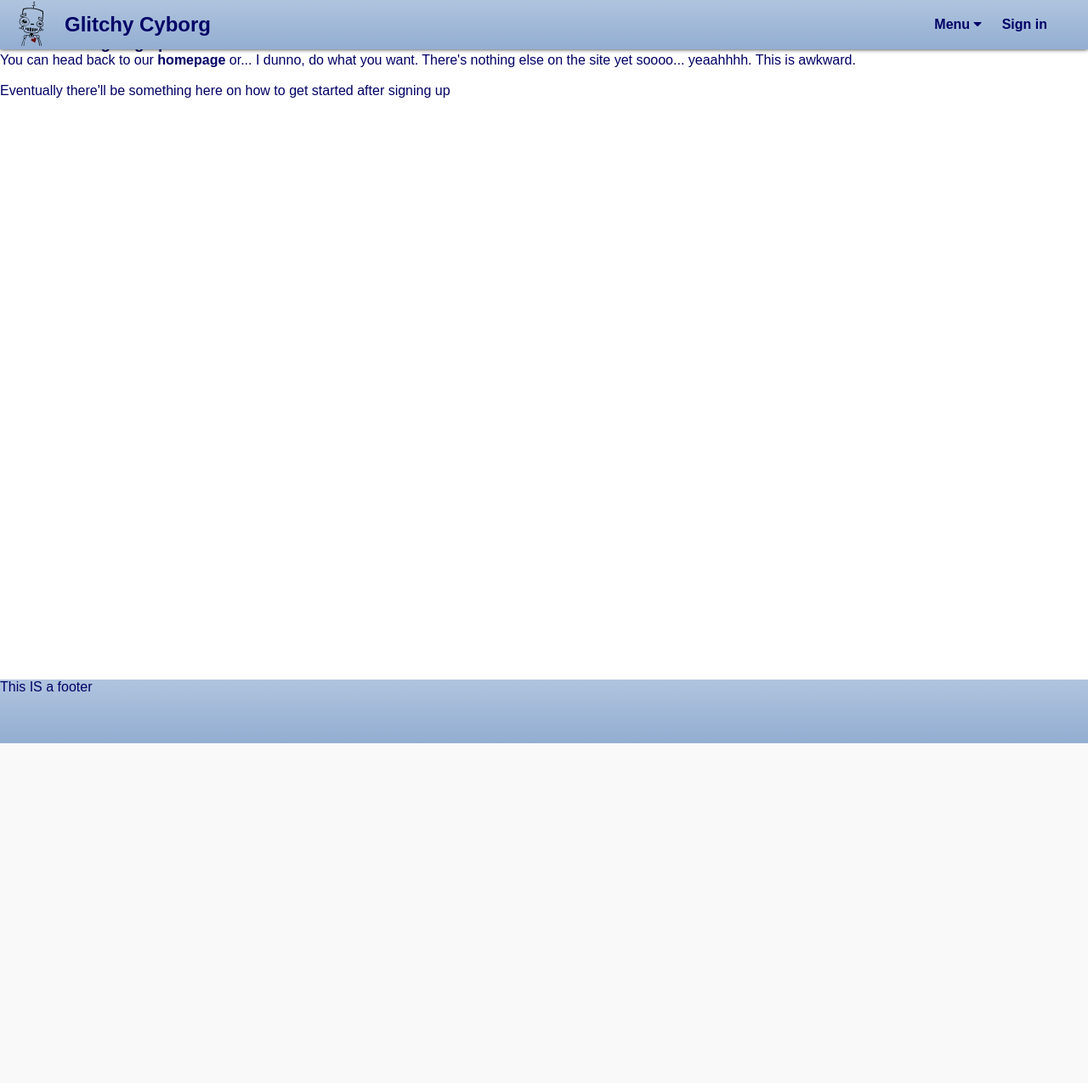
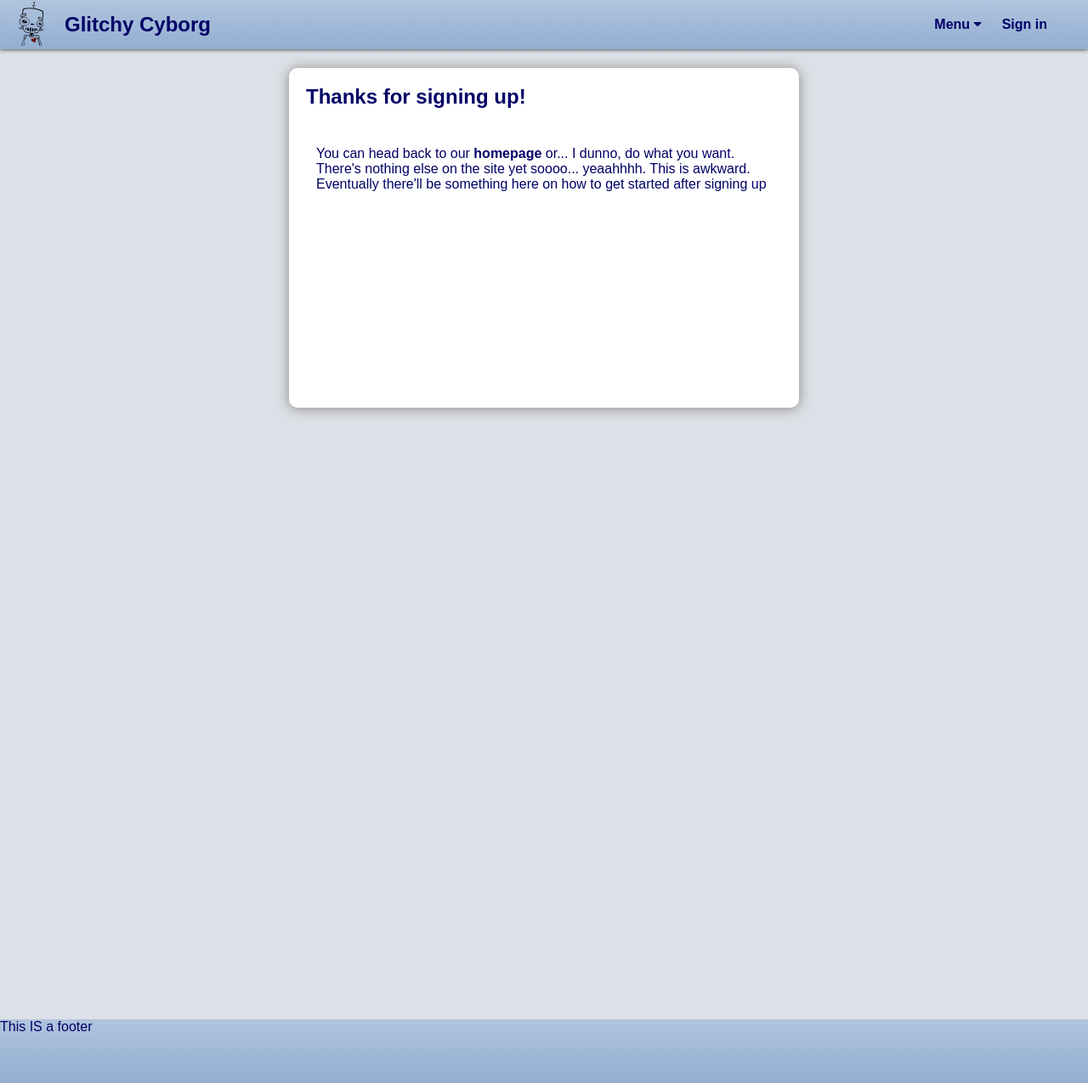
Before and after one commit to dpgraham4401/glitchycyborg, a PHP site: page /Registration/thanks.php in a window 1280 px wide. Shown: the whole page at 85% size. Before the commit the page ends 875 px from the top, so only its background shows below. Run offline with PHP 8.4, Linux system fonts and the light colour scheme.

Commit message:
security and compatibility, UI update to cell formatted pages

```diff
--- a/Assets/CSS/cellformat.css
+++ b/Assets/CSS/cellformat.css
@@ -128,20 +128,23 @@ main {
     padding-bottom: 90px;
     padding-right: 40px;
     padding-left: 40px;
+
 }
 
 .cell_grid{
     display: grid;
     max-width: 1200px;
     box-sizing: border-box;
-    gap: 32px;
+    justify-content: center;
+    gap: 64px;
 }
 
 .cell_row{
     display: grid;
     align-content: start;
     box-sizing: border-box;
-    gap: 32px;
+    gap: 64px;
+    min-width: 300px;
 }
 
 .cell_sub_col{
@@ -237,7 +240,6 @@ main {
 
     .cell_row{
         grid-template-columns: repeat( auto-fit, minmax(100px, 1fr) );;
-
     }
 }
 
--- a/Registration/signup.php
+++ b/Registration/signup.php
@@ -112,7 +112,6 @@
                             </div>
                             <section class="sub_cell">
                                 <form action="registration.php" method="POST" onsubmit="return validate(this)">
-                                <!-- <form action="registration.php" method="POST"> -->
                                     <div class="fieldset">
                                         <div class="input_sect">
                                             <div class="input_field">
--- a/Registration/thanks.php
+++ b/Registration/thanks.php
@@ -1,7 +1,7 @@
 <!DOCTYPE html>
 <html>
 <head>
-    <link href="../Assets/CSS/gc_base.css" type="text/css" rel="stylesheet" />
+    <link href="../Assets/CSS/cellformat.css" type="text/css" rel="stylesheet" />
     <link rel="stylesheet" href="https://cdnjs.cloudflare.com/ajax/libs/font-awesome/4.7.0/css/font-awesome.min.css">
 	<link rel="shortcut icon" href="favicon.ico" type="image/x-icon">
 	<meta name="description"
@@ -106,15 +106,31 @@
         </div>
     </header>
     <div id="container" >
-        <div id="main">
-            <div id="left_text">
-                <h3 id="thanks"> Thanks for Signing up! </h3>
-                <p>You can head back to our <a href="http://www.glitchycyb.org"> homepage </a> or... I dunno, do what you want.
-                There's nothing else on the site yet soooo... yeaahhhh. This is awkward.</p>
-                <br>
-                <p>Eventually there'll be something here on how to get started after signing up</p>
+    <main class="page_content">
+            <div class="cells">
+                <div class="cell_grid">
+                    <section class="cell_row">
+                        <section class = "cell_sub_col">
+                            <div class="card_title">
+                                <h2>Thanks for signing up!</h2>
+                            </div>
+                            <section class="sub_cell">
+                                <p> You can head back to our <a href="http://www.glitchycyb.org">homepage</a> or... I dunno, do what you want.
+                                    There's nothing else on the site yet soooo... yeaahhhh. This is awkward.
+                                    Eventually there'll be something here on how to get started after signing up
+                                </p>
+                                <style>
+                                    .cell_sub_col{
+                                        min-width: 600px;
+                                        min-height: 400px;
+                                    }
+                                </style>
+                            </section>
+                        </section>
+                    </section>
+                </div>
             </div>
-        </div>
+        </main>
     </div>
     <script type="text/javascript" src="../Assets/JS/menufunc.js"></script>
     <footer id="footer">
--- a/index.php
+++ b/index.php
@@ -92,7 +92,7 @@
                             </div>
                             <div class="modal_footer">
                                 <div class="menu_content menu_btn">
-                                    <a href="../Registration/signup.php">
+                                    <a href="Registration/signup.php">
                                     <button class="btn">Or Sign up</button>
                                     </a>
                                 </div>
```
Also changed, not shown: .htaccess.
